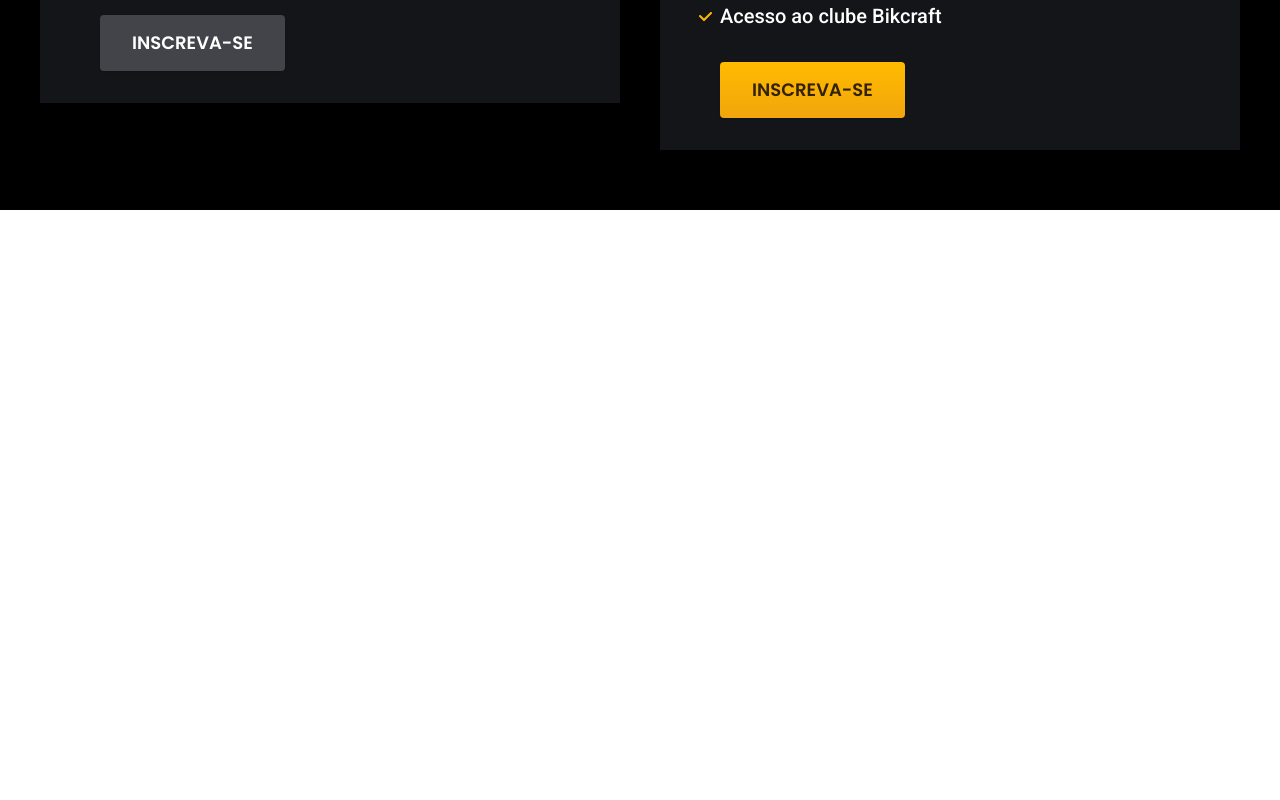
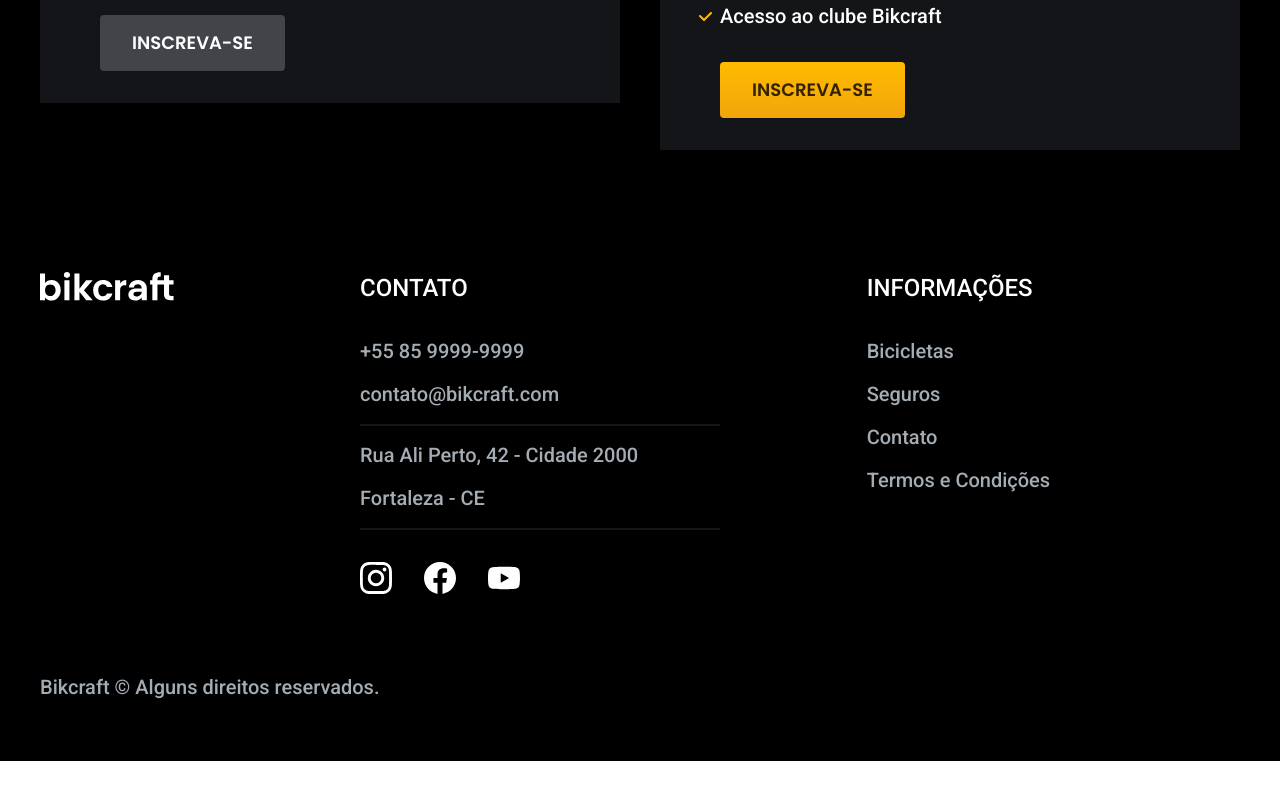
Before and after one commit to Leoodaviid/bikcraft, a React (Create React App) app: page / in a window 1280 px wide. Shown: the part 4341-5141 px from the top of the page. Built offline with nearby package versions, Linux system fonts and the light colour scheme.

Commit message:
passando footer no main

```diff
--- a/src/pages/Main/index.tsx
+++ b/src/pages/Main/index.tsx
@@ -1,4 +1,5 @@
 import { Outlet } from 'react-router-dom'
+import Footer from '../../components/Footer/Footer'
 import Header from '../../components/Header/Header'
 import { Container } from './styles'
 
@@ -9,6 +10,7 @@ export default function Main() {
       <Container>
         <Outlet />
       </Container>
+      <Footer />
     </>
   )
 }
```
